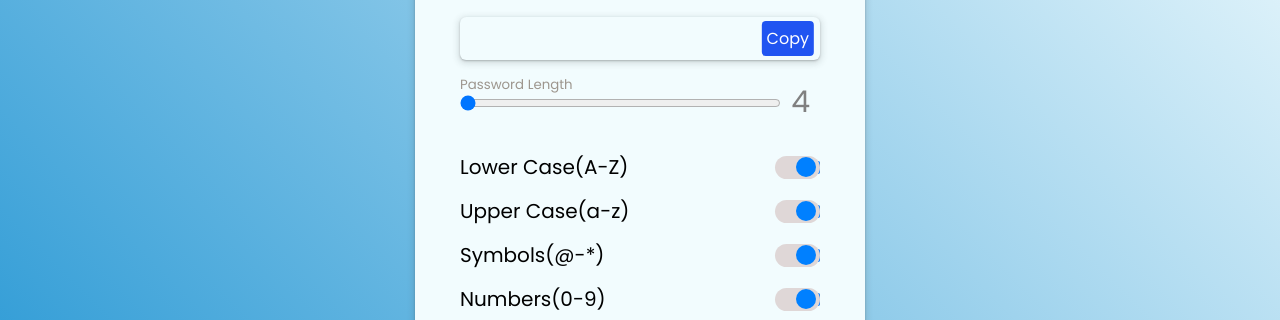
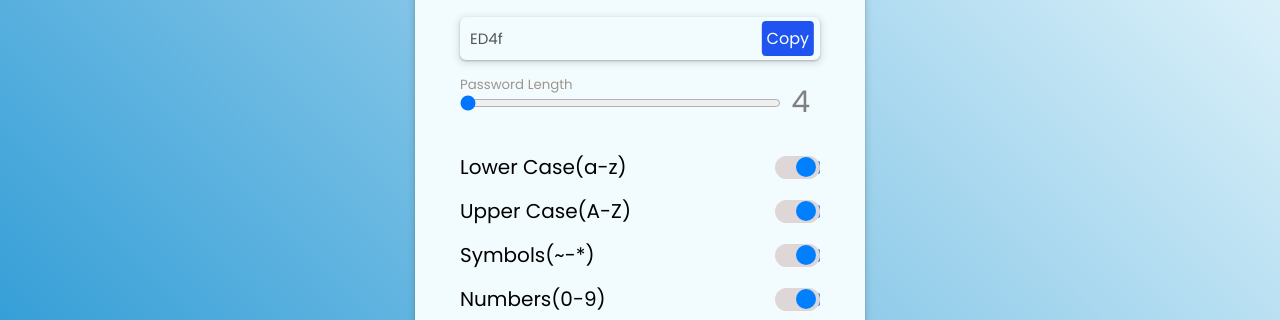
Before and after one commit to ashwanikant39/Password-generator-in-Js, a plain HTML site: page index.html in a window 1280 px wide. Both pictures are taken after a click on the element "Generate". Shown: the part 224-544 px from the top of the page. Drawn offline with Linux system fonts and the light colour scheme.

Commit message:
Password generated succesfull

```diff
--- a/app.js
+++ b/app.js
@@ -1,10 +1,42 @@
+let genBtn = document.querySelector("#btn");
+let showPassText = document.querySelector("#showPassText");
+
+let uCase = document.querySelector("#uCase");
+let lcase = document.querySelector("#lcase");
+let symbolCase = document.querySelector("#symbol");
+let numberCase = document.querySelector("#number");
+
 let range = document.querySelector("#range");
 let rangeValue = document.querySelector("#rangeValue");
+
+rangeValue.innerHTML = range.value;
+
 range.addEventListener("input", () => {
   rangeValue.innerHTML = range.value;
 });
 
-// let btn = document.querySelector("#btn");
-// btn.addEventListener("click", () => {
+let uppperChar = "ABCDEFGHIJKLMNOPQRSTUVWZYZ";
+let lowerChar = "abcdefghijklmnopqrstuvwxyz";
+let symChar = "~!@#$%^&*";
+let numChar = "0123456789";
 
-// });
+genBtn.addEventListener("click", () => {
+  showPassText.value = GenPassword();
+});
+
+function GenPassword() {
+  let allChar = "";
+  let finalPass = "";
+
+  allChar += uCase.checked ? uppperChar : "";
+  allChar += lcase.checked ? lowerChar : "";
+  allChar += symbolCase.checked ? symChar : "";
+  allChar += numberCase.checked ? numChar : "";
+  // console.log(allChar);
+  for (let i = 0; i < range.value; i++) {
+    finalPass += allChar.charAt(Math.floor(Math.random() * allChar.length));
+  }
+
+  return finalPass;
+  // return 10;
+}
--- a/index.html
+++ b/index.html
@@ -21,17 +21,17 @@
 
       <div id="check-boxes">
         <label for="lcase" class="checkClass" id="checkBox-label">
-          Lower Case(A-Z)<input type="checkbox" id="lcase" checked />
+          Lower Case(a-z)<input type="checkbox" id="lcase" checked />
           <span id="slider"></span>
           <span id="sliderBg"></span>
         </label>
         <label for="uCase" class="checkClass" id="checkBox-label">
-          Upper Case(a-z)<input type="checkbox" id="uCase" checked />
+          Upper Case(A-Z)<input type="checkbox" id="uCase" checked />
           <span id="slider"></span>
           <span id="sliderBg"></span>
         </label>
         <label for="symbol" class="checkClass" id="checkBox-label">
-          Symbols(@-*)<input type="checkbox" id="symbol" checked />
+          Symbols(~-*)<input type="checkbox" id="symbol" checked />
           <span id="slider"></span>
           <span id="sliderBg"></span>
         </label>
```
